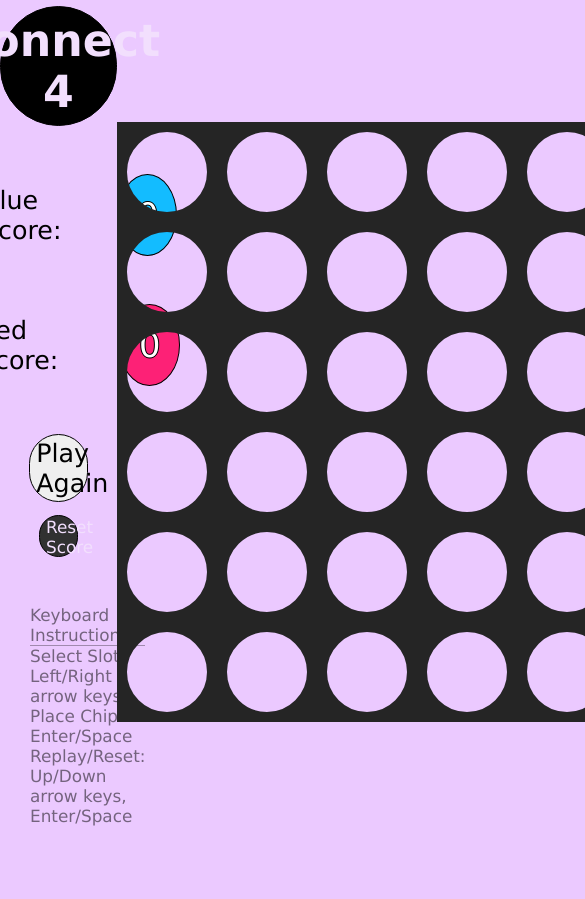
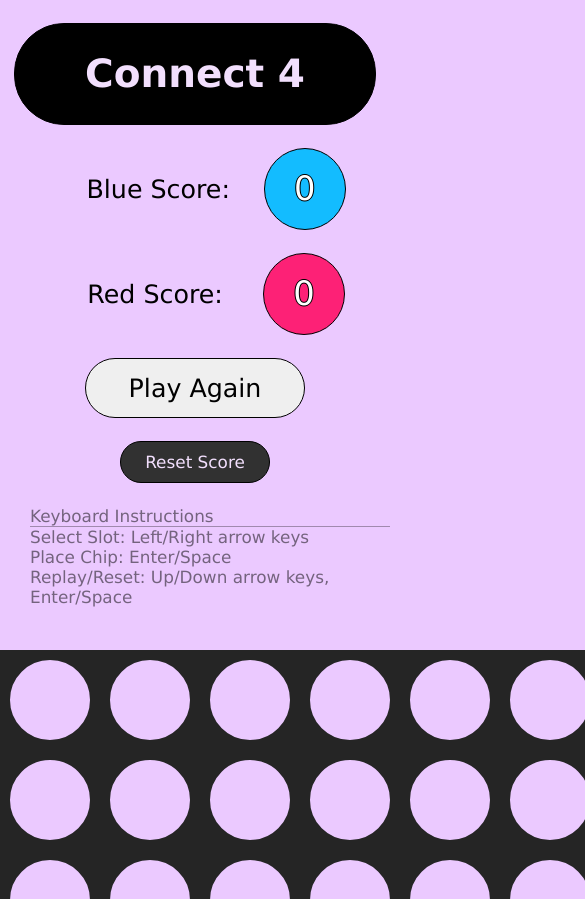
Before and after one commit to MartinCreate/bc-connect4, a plain HTML site: page index.html in a window 390 px wide. Shown: the top 899 px of the page, 585 px wide, since content can reach past the window. Before the commit the page ends 844 px from the top, so only its background shows below. Drawn offline with nearby package versions, Linux system fonts and the light colour scheme.

Commit message:
added media query

```diff
--- a/script.js
+++ b/script.js
@@ -1,4 +1,4 @@
-(function() {
+(function () {
     var currentPlayer = "player1";
     var currentHover = "hovP1";
     var sideArrowInd = -1;
@@ -9,7 +9,7 @@
     var blueScore = 0;
     var redScore = 0;
 
-    $(".column").on("click", function(e) {
+    $(".column").on("click", function (e) {
         $("." + currentHover).removeClass(currentHover);
 
         var col = $(e.currentTarget);
@@ -37,7 +37,7 @@
 
         function victoryScreen() {
             winScreen.css({
-                visibility: "visible"
+                visibility: "visible",
             });
             winText.html(winner + " Wins!");
             if (winner == "Blue") {
@@ -59,7 +59,7 @@
 
         function tieScreen() {
             tieScreenCss.css({
-                visibility: "visible"
+                visibility: "visible",
             });
         }
 
@@ -148,7 +148,7 @@
     }
 
     ////--------MOUSEHOVER INDICATOR--------////
-    $(".column").on("mousemove", function(k) {
+    $(".column").on("mousemove", function (k) {
         $(".reset").removeClass("resetHighlight");
         $(".nextGame").removeClass("nextGameHighlight");
         $("." + currentHover).removeClass(currentHover);
@@ -156,31 +156,31 @@
         colSlotIterator(hovCol, currentHover);
     });
 
-    $(".column").on("mouseleave", function() {
+    $(".column").on("mouseleave", function () {
         $("." + currentHover).removeClass(currentHover);
         sideArrowInd = -1;
     });
 
-    $(".nextGame").on("mouseenter", function() {
+    $(".nextGame").on("mouseenter", function () {
         $(".reset").removeClass("resetHighlight");
     });
 
-    $(".reset").on("mouseenter", function() {
+    $(".reset").on("mouseenter", function () {
         $(".nextGame").removeClass("nextGameHighlight");
     });
 
     ////--------NEXT GAME--------////
-    $(".nextGame").on("click", function() {
+    $(".nextGame").on("click", function () {
         $("." + currentHover).removeClass(currentHover);
 
         winScreen.css({
-            visibility: "hidden"
+            visibility: "hidden",
         });
         tieScreenCss.css({
-            visibility: "hidden"
+            visibility: "hidden",
         });
 
-        setTimeout(removePlayers, 2000);
+        setTimeout(removePlayers, 600);
 
         currentPlayer = "player1";
         currentHover = "hovP1";
@@ -191,14 +191,14 @@
     });
 
     ////--------RESET SCORE--------////
-    $(".reset").on("click", function() {
+    $(".reset").on("click", function () {
         $("." + currentHover).removeClass(currentHover);
 
         winScreen.css({
-            visibility: "hidden"
+            visibility: "hidden",
         });
         tieScreenCss.css({
-            visibility: "hidden"
+            visibility: "hidden",
         });
 
         setTimeout(resetScore, 300);
@@ -229,9 +229,7 @@
     }
 
     function removePlayers() {
-        $(".slot")
-            .removeClass("player1")
-            .removeClass("player2");
+        $(".slot").removeClass("player1").removeClass("player2");
     }
 
     function checkForVictory(slots) {
@@ -263,7 +261,7 @@
 
     ////--------KEYBOARD INPUTS--------////
 
-    $("body").on("keydown", function(e) {
+    $("body").on("keydown", function (e) {
         //Up/Down Arrow
         if (e.keyCode == 38 || e.keyCode == 40) {
             sideArrowInd = -1;
@@ -295,11 +293,7 @@
 
             //Skipping Full Columns
             while (
-                (cols
-                    .eq(sideArrowInd)
-                    .children()
-                    .eq(0)
-                    .hasClass("player1") ||
+                (cols.eq(sideArrowInd).children().eq(0).hasClass("player1") ||
                     cols
                         .eq(sideArrowInd)
                         .children()
@@ -333,11 +327,7 @@
 
             //Skipping Full Columns
             while (
-                (cols
-                    .eq(sideArrowInd)
-                    .children()
-                    .eq(0)
-                    .hasClass("player1") ||
+                (cols.eq(sideArrowInd).children().eq(0).hasClass("player1") ||
                     cols
                         .eq(sideArrowInd)
                         .children()
@@ -394,7 +384,7 @@
 
                 function victoryScreen() {
                     winScreen.css({
-                        visibility: "visible"
+                        visibility: "visible",
                     });
                     winText.html(winner + " Wins!");
                     if (winner == "Blue") {
@@ -409,7 +399,7 @@
 
                 function tieScreen() {
                     tieScreenCss.css({
-                        visibility: "visible"
+                        visibility: "visible",
                     });
                 }
 
@@ -491,29 +481,3 @@
         }
     });
 })();
-
-//---------//---------DIAGONALS---------//---------//
-//SYSTEMATIC APPROACH
-// wherever the user places the user placed the chip, you check the 4 diagonals
-
-//------ +7 +5 APPROACH ------
-//go up right and down right
-//make sure to check whether the 4 columns
-
-//------ EASYPEASY APPROACH ------
-//create array containing arrays with all possible diagonal victory possibilities (there are only 24)
-
-// //------ THE X APPROACH ------
-// //navigating the x (where the intersection is the div where the player currently inserted a chip)
-// var cols = $(".column");
-// cols.eq(col)
-//     .children()
-//     .eq(row);
-
-// //how to make a jQuery object with arbitrary elements (maybe optional)
-// var myObj = $();
-// myObj = myObj.add($("div").eq(0));
-// myObj = myObj.add($("p").eq(0));
-
-//------ position APPROACH ------//
-// see website
--- a/style.css
+++ b/style.css
@@ -67,12 +67,12 @@ body {
 
 .player1 {
     background-color: #13bcff;
-    transform: translateZ(150px);
+    /* transform: translateZ(150px); */
 }
 
 .player2 {
     background-color: #fd2176;
-    transform: translateZ(-150px);
+    /* transform: translateZ(-150px); */
 }
 
 .victoryScreen {
@@ -269,3 +269,50 @@ h2 {
     border-bottom: 1px solid rgba(0, 0, 0, 0.63);
     /* width: 173px; */
 }
+
+@media screen and (min-width: 100px) and (max-width: 1030px) {
+    .all {
+        grid-template-columns: 1fr;
+        width: 100%;
+        height: 650px;
+        /* border: 5px solid #ff0000; */
+    }
+
+    .gameInfo {
+        grid-column: 1 / span 1;
+        grid-row: 1 / span 1;
+        padding: 0;
+        height: 600px;
+    }
+
+    .title {
+        /* border: 1px red solid; */
+        font-size: 26px;
+        width: 350px;
+        height: 90px;
+        padding: 5px;
+        border-radius: 50px;
+        margin-top: 0px;
+    }
+
+    .nextGame {
+        font-size: 3vh;
+        width: 220px;
+        height: 60px;
+    }
+
+    .reset {
+        margin-top: 0px;
+        font-size: 2vh;
+        width: 150px;
+        height: 5vh;
+    }
+
+    .game-container {
+        grid-column: 1 / span 1;
+        grid-row: 2 / span 1;
+        min-width: 700px;
+        height: auto;
+        /* border: 5px solid yellow; */
+    }
+}
```
